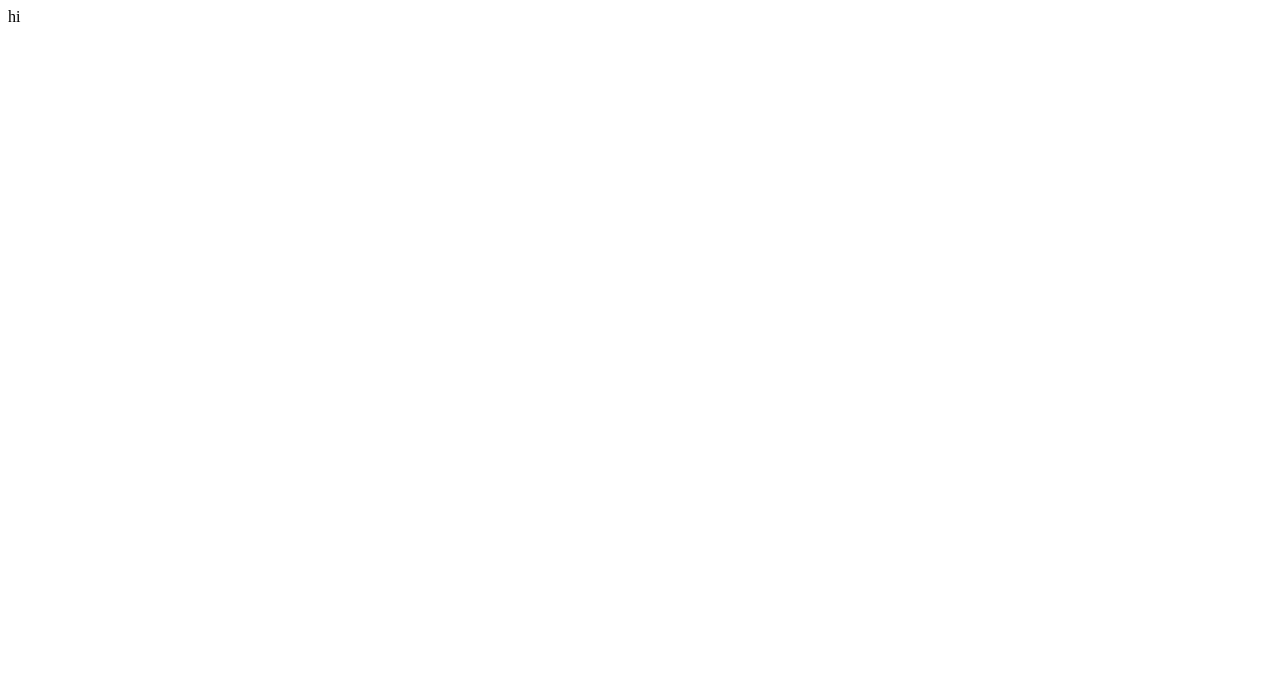
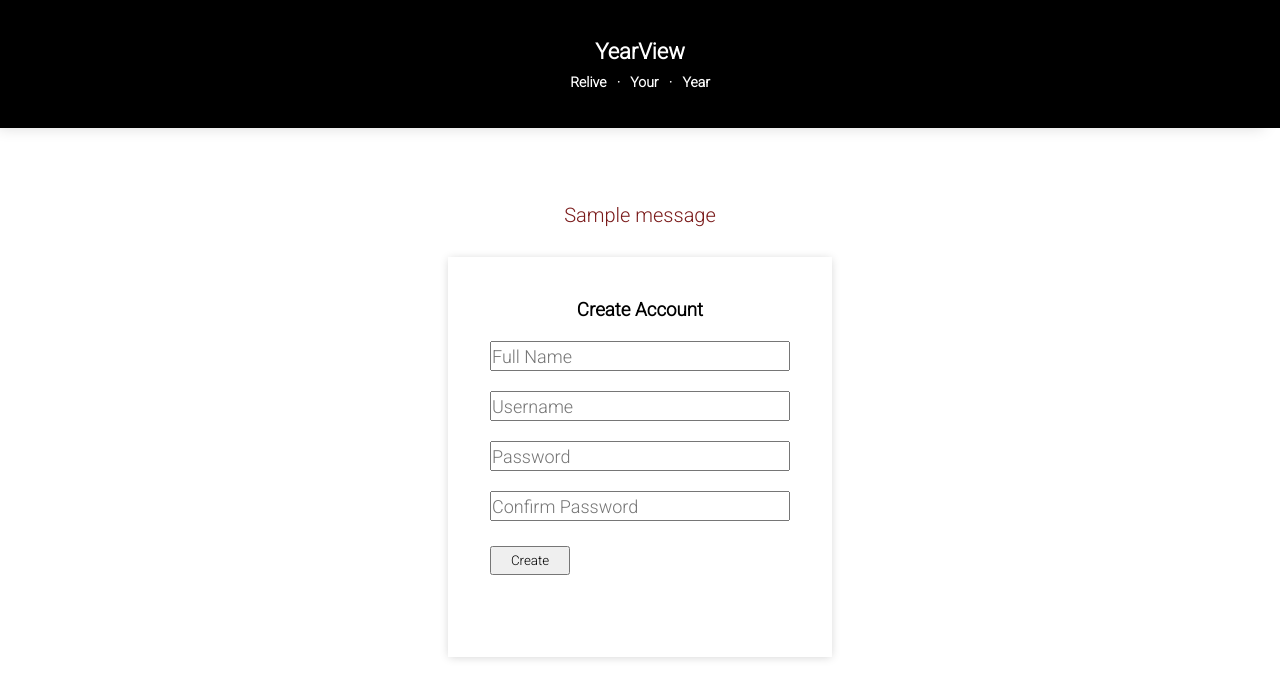
Before and after one commit to parth-p29/YearView, a Flask app: page /signup in a window 1280 px wide. Before the commit the part shown is almost empty. Shown: the top 699 px of the page. Run offline with Flask 2, Linux system fonts and the light colour scheme; one stand-in notice (Sample message) is shown; some libraries are stand-ins or nearby versions.

Commit message:
login functionality

```diff
--- a/Static/Styles/base.css
+++ b/Static/Styles/base.css
@@ -10,7 +10,7 @@
     align-items: center;
     justify-content: center;
     height: 16vh;
-    margin-bottom: 80px;
+    margin-bottom: 75px;
     background-color: black;
     color: white;
     box-shadow: -9px 7px 14px -7px rgba(219,219,219,1);
--- a/Static/Styles/login.css
+++ b/Static/Styles/login.css
@@ -3,7 +3,6 @@
     height: 50vh;
     margin: auto;
     box-shadow: 0px 1px 9px -1px rgba(209,209,209,1);
-
     display: flex;
     flex-direction: column;
     align-items: center;
@@ -11,7 +10,6 @@
     padding: 20px;
     color: black;
 }
-
 form{
     display: flex;
     flex-direction: column;
@@ -20,14 +18,18 @@ form{
 #new-account{
     text-decoration: none;
 }
-
+#alert{
+    margin-bottom: 30px;
+    font-size: 20px;
+    color: rgb(122, 26, 26);
+    text-align: center;
+}
 input{
     margin: 10px 0px 10px 0px;
     width: 300px;
     height: 30px;
     font-size: 18px;
 }
-
 #login-button{
     margin: 15px 0px 30px 0px;
     width: 80px;
--- a/Templates/base.html
+++ b/Templates/base.html
@@ -7,15 +7,15 @@
     <link rel="stylesheet" href="{{ url_for('static', filename='Styles/base.css')}}"/>
     <link rel="preconnect" href="https://fonts.gstatic.com">
     <link href="https://fonts.googleapis.com/css2?family=Roboto:wght@300&display=swap" rel="stylesheet">
-    <title>Yearview - Image Repo Challange</title>
+    <title>Yearview</title>
     {% block head %}{% endblock %}
 </head>
 
 <body>
 
     <div class="title">
-        <h1>YearView (Image Repo Challenge)</h1>
-        <h5>Relive Your Year</h5>
+        <h1>YearView</h1>
+        <h5>Relive &nbsp; &middot; &nbsp; Your &nbsp; &middot;  &nbsp; Year</h5>
     </div>
 
     {% block body %} {% endblock %}
--- a/Templates/login.html
+++ b/Templates/login.html
@@ -6,19 +6,35 @@
 
 {% block body %}
 
+    {% with message = get_flashed_messages() %}
+        {% if message %}
+            <p id='alert'>{{message[0]}}</p>
+            {% if message[1] == 'bad' %}
+                <style> #alert{color: rgb(122, 26, 26)}</style>
+            {% else %}
+                <style> #alert{color: rgb(48, 187, 66) 26)}</style>
+            {% endif %}
+        {% endif %}
+    {% endwith %}
+
     <div class="login">
 
-        <h3>Login to YearView</h3>
+        <h3>{{form_text}}</h3>
 
-        <form action='/login' method="POST">
+        <form action='{{action}}' method="POST">
 
-            {% block form %}{% endblock %}
+            {% block before %}{% endblock %}
 
-            <input type="username" name="username" placeholder="username"/>
-            <input type="password" name="username" placeholder="password"/>
-            <button type="submit" id=login-button>Login</button>
+            <input type="username" name="username" required placeholder="Username"/>
+            <input type="password" name="password" required placeholder="Password"/>
 
-            <p><strong>Don't have an account?</strong> <a href="/signup" id="new-account">Sign up</a></p>
+            {% block after %}{% endblock %}
+
+            <button type="submit" id=login-button>{{button_text}}</button>
+
+            {% if button_text == 'Login' %}
+                <p><strong>Don't have an account?</strong> <a href="/signup" id="new-account">Sign Up</a></p>
+            {% endif %}
 
         </form>
 
--- /dev/null
+++ b/Templates/signup.html
@@ -0,0 +1,9 @@
+{% extends 'login.html' %}
+
+{% block before %}
+    <input type="text" placeholder="Full Name" required>
+{% endblock %}
+
+{% block after %}
+    <input type="password" name="confirm pass" required placeholder="Confirm Password"/>
+{% endblock %}
--- a/app.py
+++ b/app.py
@@ -1,4 +1,4 @@
-from flask import Flask, request, url_for, redirect, render_template
+from flask import Flask, request, url_for, redirect, render_template, flash
 from flask_pymongo import PyMongo
 
 app = Flask(__name__)
@@ -9,9 +9,24 @@ app.secret_key = 'yessir'
 @app.route('/')
 def login():
 
-    return render_template('login.html')
+    return render_template('login.html', form_text="Login to YearView", button_text="Login", action='/login')
 
-@app.route('/signup')
+@app.route('/signup', methods=['GET', 'POST'])
 def signup():
 
-    return 'hi'
+    if request.method == "POST":
+
+        username = request.form['username']
+        password = request.form['password']
+
+        if password != request.form['confirm pass']:
+
+            flash("Passwords don't match", 'bad')
+
+            return redirect(url_for('signup'))
+
+        flash("Account Created!", "good")
+        return redirect(url_for('login', _external=True))
+
+
+    return render_template('signup.html', form_text="Create Account", button_text="Create", action='/signup')
```
Also changed, not shown: Templates/main.html (added).
